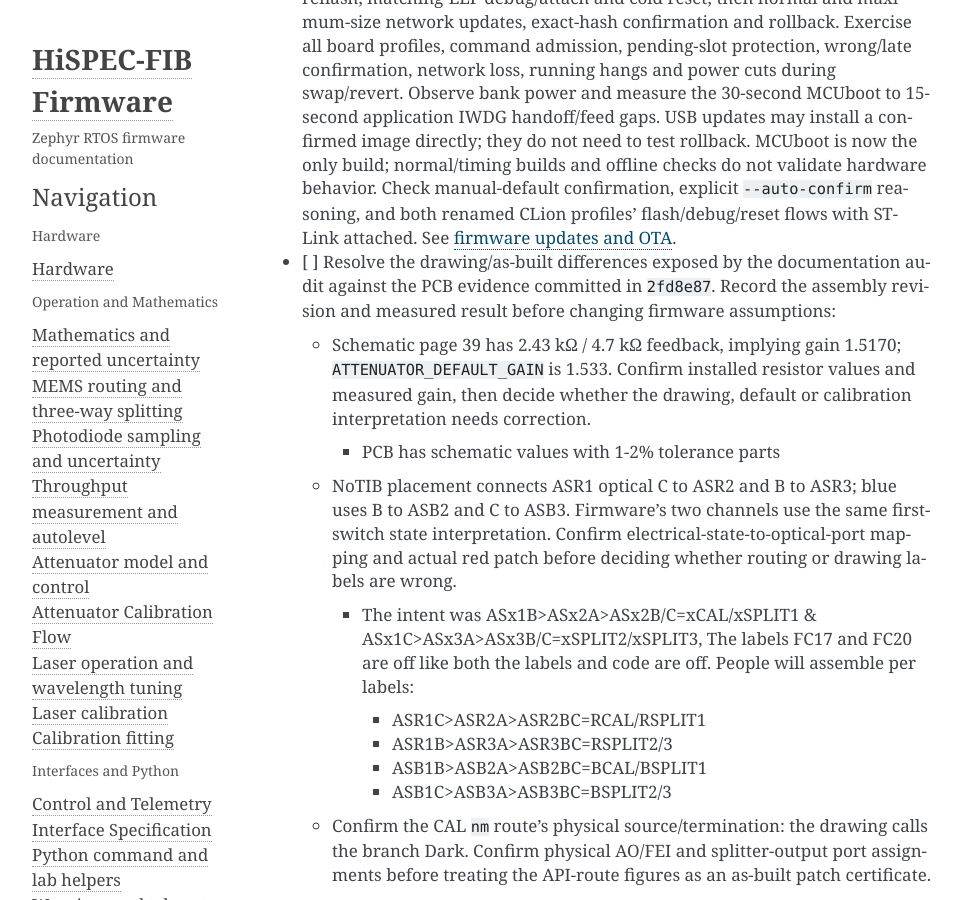
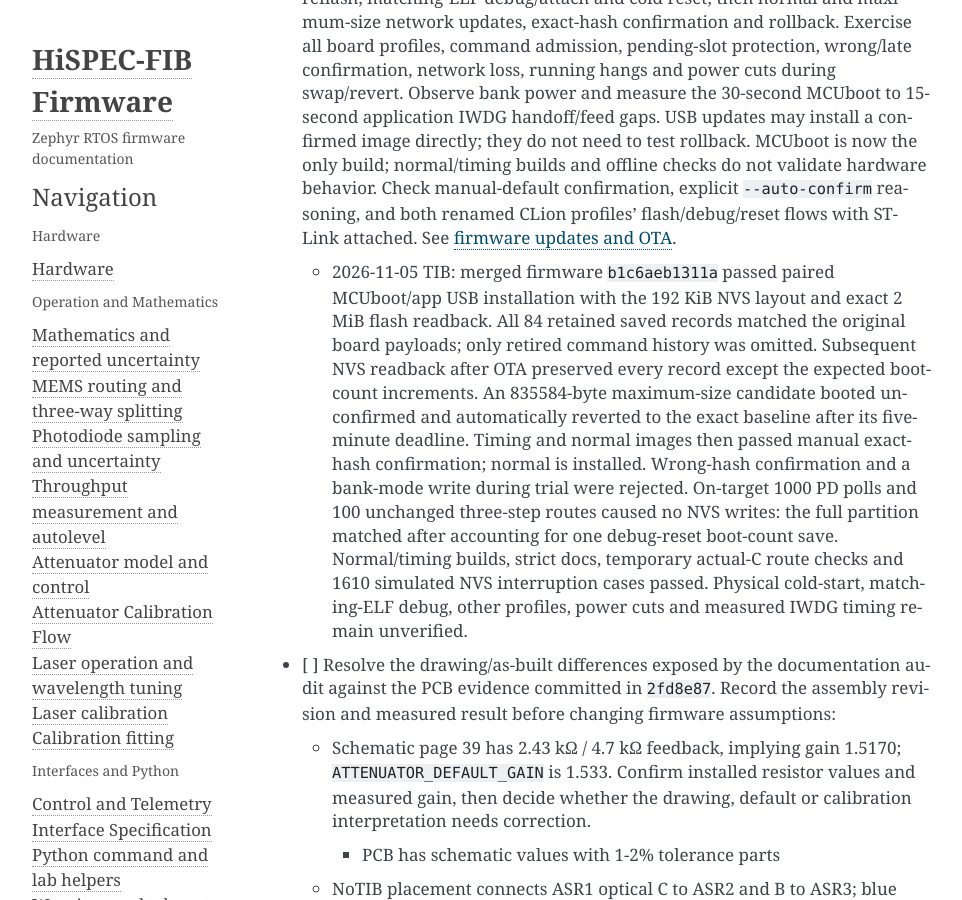
Before and after one commit to COO-Utilities/hispec-tib, a Sphinx documentation site: the page built from doc/human_review_required.md, in a window 1280 px wide and 900 px high, scrolled down 1008 px. Shown: the whole window, without its empty margins (148-1110 px from the left). Built offline with Sphinx 7.4.7, drawn with Linux system fonts in a browser that asks for light colours.

Commit message:
Record TIB NVS migration and OTA bench verification

```diff
--- a/doc/human_review_required.md
+++ b/doc/human_review_required.md
@@ -45,6 +45,21 @@ LLMs Agents: Do NOT change heading names in this file.
   Check manual-default confirmation, explicit `--auto-confirm` reasoning, and
   both renamed CLion profiles' flash/debug/reset flows with ST-Link attached.
   See [firmware updates and OTA](ota.md).
+  - 2026-11-05 TIB: merged firmware `b1c6aeb1311a` passed paired MCUboot/app
+    USB installation with the 192 KiB NVS layout and exact 2 MiB flash readback.
+    All 84 retained saved records matched the original board payloads; only
+    retired command history was omitted. Subsequent NVS readback after OTA
+    preserved every record except the expected boot-count increments.
+    An 835584-byte maximum-size candidate booted unconfirmed and automatically
+    reverted to the exact baseline after its five-minute deadline. Timing and
+    normal images then passed manual exact-hash confirmation; normal is installed.
+    Wrong-hash confirmation and a bank-mode write during trial were rejected.
+    On-target 1000 PD polls and 100 unchanged three-step routes caused no NVS
+    writes: the full partition matched after accounting for one debug-reset
+    boot-count save. Normal/timing builds, strict docs, temporary actual-C route
+    checks and 1610 simulated NVS interruption cases passed. Physical cold-start,
+    matching-ELF debug, other profiles, power cuts and measured IWDG timing
+    remain unverified.
 - [ ] Resolve the drawing/as-built differences exposed by the documentation
   audit against the PCB evidence committed in `2fd8e87`. Record the assembly
   revision and measured result before changing firmware assumptions:
```
